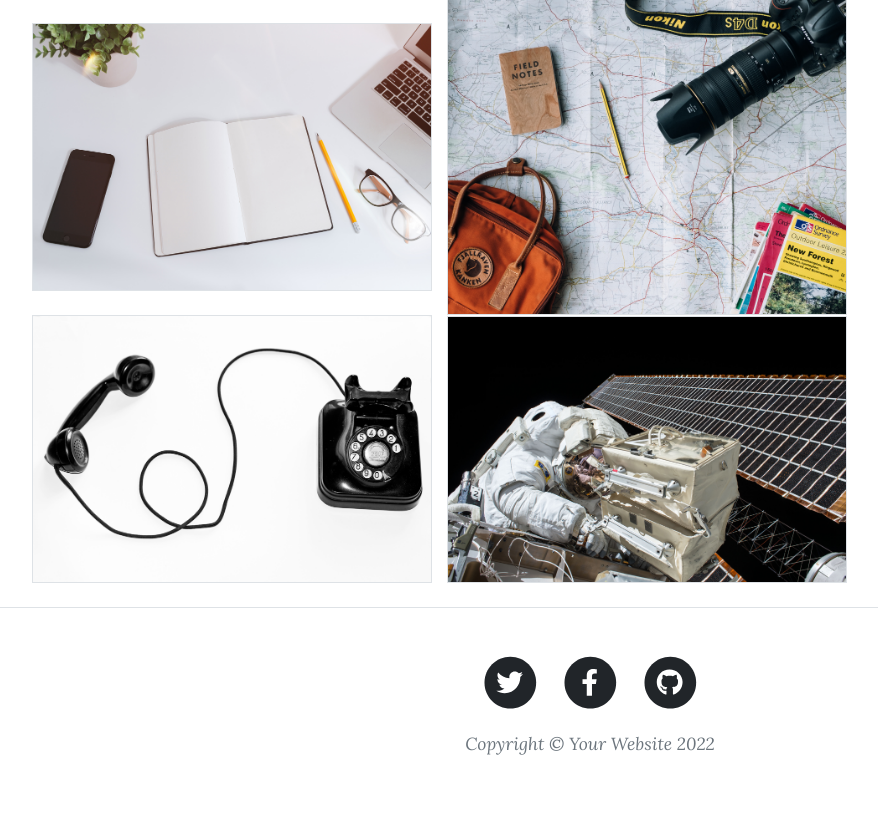
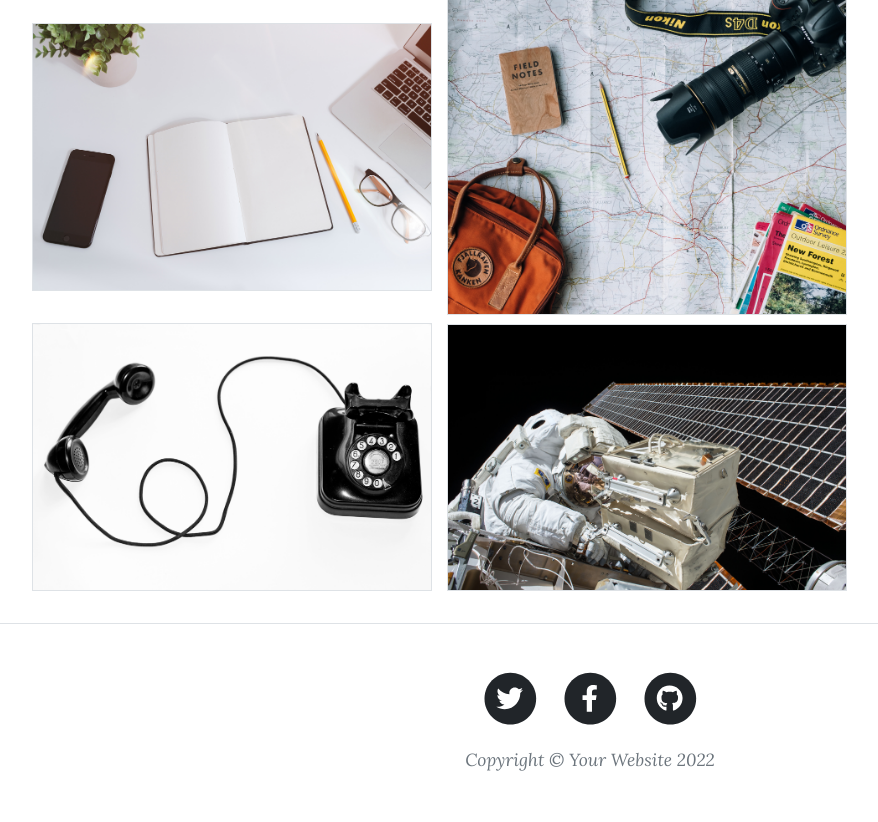
Before and after one commit to Gerardbulky/auntie_therese, a Flask app: page / in a window 1280 px wide. Shown: the part 734-1556 px from the top of the page, without its empty margins (50-928 px from the left). Before the commit the page ends 1489 px from the top, so only its background shows below. Run offline with Flask 2, Linux system fonts and the light colour scheme; some libraries are stand-ins or nearby versions.

Commit message:
added more contents

```diff
--- a/templates/index.html
+++ b/templates/index.html
@@ -82,9 +82,8 @@
         <hr>
         <br>
         {% for image in images %}
-        <img src="{{ image.image_source }}" class="img-thumbnail" style="width: 25rem; margin-right: 10px; padding: 0;"
-            alt="...">
-
+        <img src="{{ image.image_source }}" class="img-thumbnail mb-2"
+            style="width: 25rem; margin-right: 10px; padding: 0;" alt="...">
         {% endfor %}
     </div>
 
```
